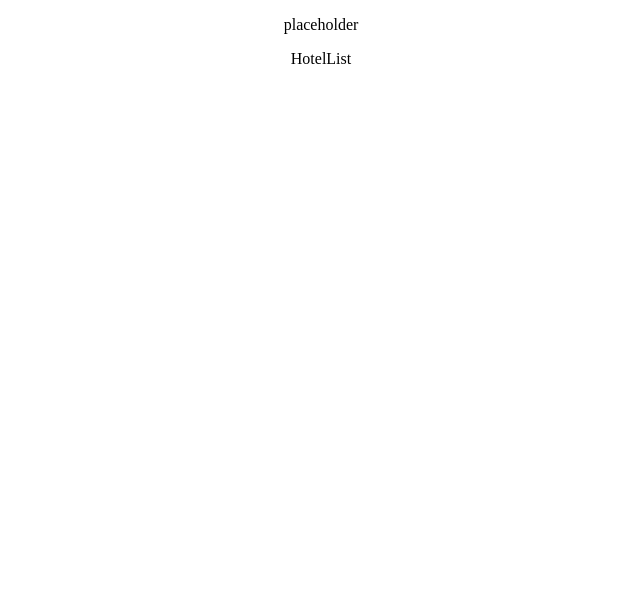
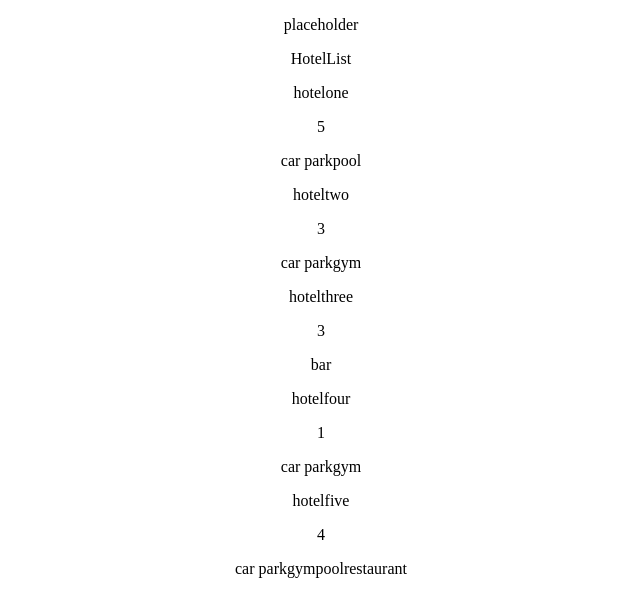
Before and after one commit to resmithers/aero-kata, a React (Create React App) app: page / in a window 1280 px wide. Shown: the top 616 px of the page, without its empty margins (319-959 px from the left). Built offline with nearby package versions, Linux system fonts and the light colour scheme.

Commit message:
Basic redux implementation, showing data in basic html

```diff
--- a/src/components/HotelList.jsx
+++ b/src/components/HotelList.jsx
@@ -1,9 +1,30 @@
-import React from 'react'
+import React, { Component } from 'react';
+import { connect } from 'react-redux';
 
-export default function HotelList() {
-  return (
-    <div>
-      <p>HotelList</p>
-    </div>
-  )
+class HotelList extends Component {
+	render() {
+		const { hotels } = this.props;
+		return (
+			<div>
+				<p>HotelList</p>
+				{hotels.map(h => {
+					return (
+						<>
+							<p>{h.name}</p>
+							<p>{h.starRating}</p>
+							<p>{h.facilities}</p>
+						</>
+					);
+				})}
+			</div>
+		);
+	}
 }
+
+const mapStateToProps = state => {
+	return {
+		hotels: state.hotels,
+	};
+};
+
+export default connect(mapStateToProps)(HotelList);
--- a/src/index.js
+++ b/src/index.js
@@ -1,5 +1,15 @@
 import React from 'react';
 import ReactDOM from 'react-dom';
 import App from './App';
+import { Provider } from 'react-redux';
+import { createStore } from 'redux';
+import rootReducer from './reducers/rootReducer';
 
-ReactDOM.render(<App />, document.getElementById('root'));
+const store = createStore(rootReducer);
+
+ReactDOM.render(
+	<Provider store={store}>
+		<App />
+	</Provider>,
+	document.getElementById('root')
+);
--- /dev/null
+++ b/src/reducers/rootReducer.js
@@ -0,0 +1,8 @@
+import { hotels } from '../data/hotels.json';
+
+const rootReducer = (state = {}, action) => {
+	state.hotels = hotels;
+	return state;
+};
+
+export default rootReducer;
```
